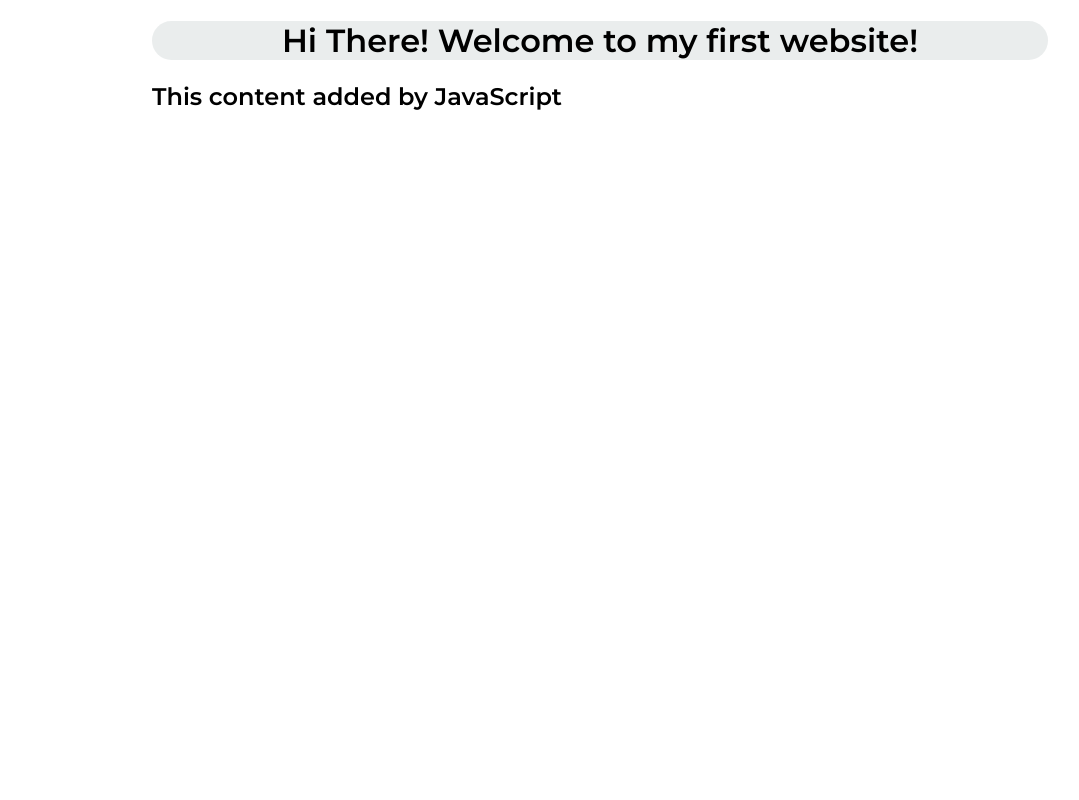
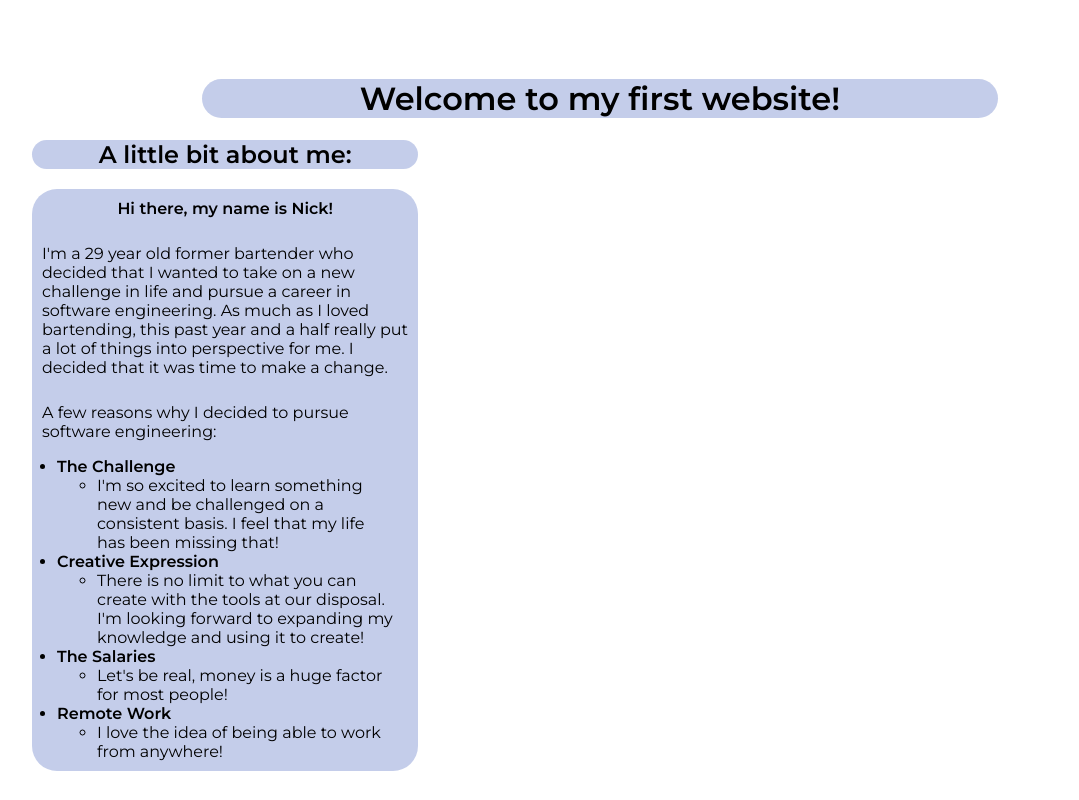
Before and after one commit to geosynchro/prework-final-website, a plain HTML site: page index.html in a window 1280 px wide. Shown: the whole page, without its empty margins (40-1119 px from the left). Drawn offline with Linux system fonts and the light colour scheme; a script that the page names is missing.

Commit message:
finished about me section for index.html, styled about me in style.css

```diff
--- a/index.html
+++ b/index.html
@@ -9,8 +9,43 @@
     </head>
     <body>
         <div id = "main-header">
-            <h1 = id = "firstH1">Hi There!  Welcome to my first website!</h1>
+            <h1 = id = "firstH1">Welcome to my first website!</h1>
         </div>
+        <div id = "aboutMe">
+            <h2>A little bit about me:</h2>
+            <div = id = "aboutMeContent">
+                <p>
+                   <strong> Hi there, my name is Nick!</strong>
+                </p>
+                <p id = "aboutMeBlurb">
+                    I'm a 29 year old former bartender who decided that I wanted to take on a new challenge in life and pursue a career in software engineering.
+                    As much as I loved bartending, this past year and a half really put a lot of things into perspective for me. I decided that it was time to make a change.
+                </p>
+                <p id ="reasonsWhy">
+                    A few reasons why I decided to pursue software engineering:
+                </p>
+                    <ul id = "reasons">
+                        <li><strong>The Challenge</strong></li>
+                            <ul>
+                                <li>I'm so excited to learn something new and be challenged on a consistent basis.  I feel that my life has been missing that!</li>
+                            </ul>
+                        <li><strong>Creative Expression</strong></li>
+                            <ul>
+                                <li>There is no limit to what you can create with the tools at our disposal.  I'm looking forward to expanding my knowledge and using it to create!</li>
+                            </ul>
+                        <li><strong>The Salaries</strong></li>
+                            <ul>
+                                <li>Let's be real, money is a huge factor for most people!</li>
+                            </ul>
+                        <li><strong>Remote Work</strong></li>
+                            <ul>
+                                <li>I love the idea of being able to work from anywhere!</li>
+                            </ul>
+                    </ul>
+            </div>
+
+        </div>
+
         <script src="script.js"></script>
     </body>
 </html>
--- a/script.js
+++ /dev/null
@@ -1,4 +0,0 @@
-const h2 = document.createElement("h2");
-h2.textContent = "This content added by JavaScript";
-
-document.querySelector("body").appendChild(h2);
--- a/style.css
+++ b/style.css
@@ -1,16 +1,65 @@
+/* Color Pallette
+#fae5df #f5cac2 #ed7966 #303179 #141850
+*/
+
 body{
     font-family: montserrat;
-    margin-left: 15%;
-    margin-right: 15%;
+    padding-top: 50px;
+    padding-left: 5%;
+    padding-right: 5%;
 }
 
 div#main-header {
     border-radius: 25px;
     text-align: center;
-    background-color: rgba(171, 183, 183, .25);
+    background-color: rgba(20, 56, 173, 0.25);
+    margin-left: 15%;
+    margin-right: 15%;
+}
 
-}
 h1#firstH1:hover {
     background-color: rgba(41, 241, 195, .25);
     border-radius: 25px;
 }
+
+div#aboutMe h2{
+    border-radius: 25px;
+    background-color: rgba(20, 56, 173, 0.25);
+    margin-right: 66%;
+    text-align: center;
+}
+
+div#aboutMe h2 p{
+    border-radius: 25px;
+    background-color: rgba(20, 56, 173, 0.25);
+    margin-right: 66%;
+}
+
+div#aboutMeContent{
+    border-radius: 25px;
+    background-color: rgba(20, 56, 173, 0.25);
+    margin-right:66%;
+}
+
+div#aboutMeContent p:first-of-type{
+    text-align: center;
+    padding-top: 10px;
+    padding-bottom: 10px;
+}
+
+p#aboutMeBlurb{
+    padding-bottom: 10px;
+    padding-left: 10px;
+    padding-right: 10px;
+}
+
+p#reasonsWhy{
+    padding-left: 10px;
+    padding-right: 10px;
+}
+
+ul#reasons{
+    padding-left: 25px;
+    padding-right: 25px;
+    padding-bottom:10px;
+}
```
